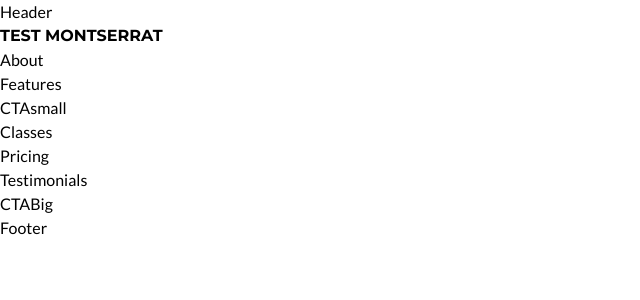
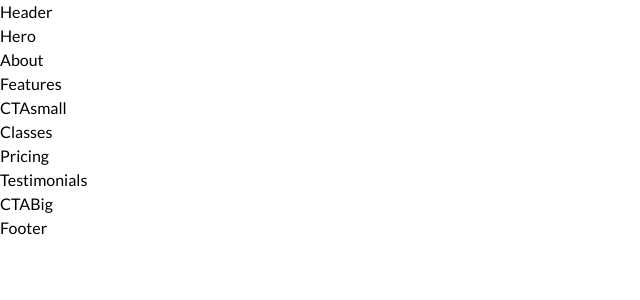
Before and after one commit to Quincy-Fer/pulse-fit, a Next.js app: page / in a window 1280 px wide. Shown: the top 300 px of the page, without its empty margins (0-640 px from the left). Built offline with nearby package versions, Linux system fonts and the light colour scheme.

Commit message:
small fix to make hero img work

```diff
--- a/components/Hero.tsx
+++ b/components/Hero.tsx
@@ -1,5 +1,5 @@
 const Hero = () => {
-  return <div><h1>Test Montserrat</h1></div>;
+  return <section>Hero</section>;
 };
 
 export default Hero;
--- a/tailwind.config.ts
+++ b/tailwind.config.ts
@@ -7,10 +7,13 @@ const config: Config = {
     "./app/**/*.{js,ts,jsx,tsx,mdx}",
   ],
   theme: {
-
     fontFamily: {
       lato: 'var(--font-lato)',
       montserrat: 'var(--font-montserrat)'
+    },
+
+    backgroundImage: {
+      hero: 'url(/images/hero-lg.jpg)'
     },
     extend: {
       backgroundImage: {
```
